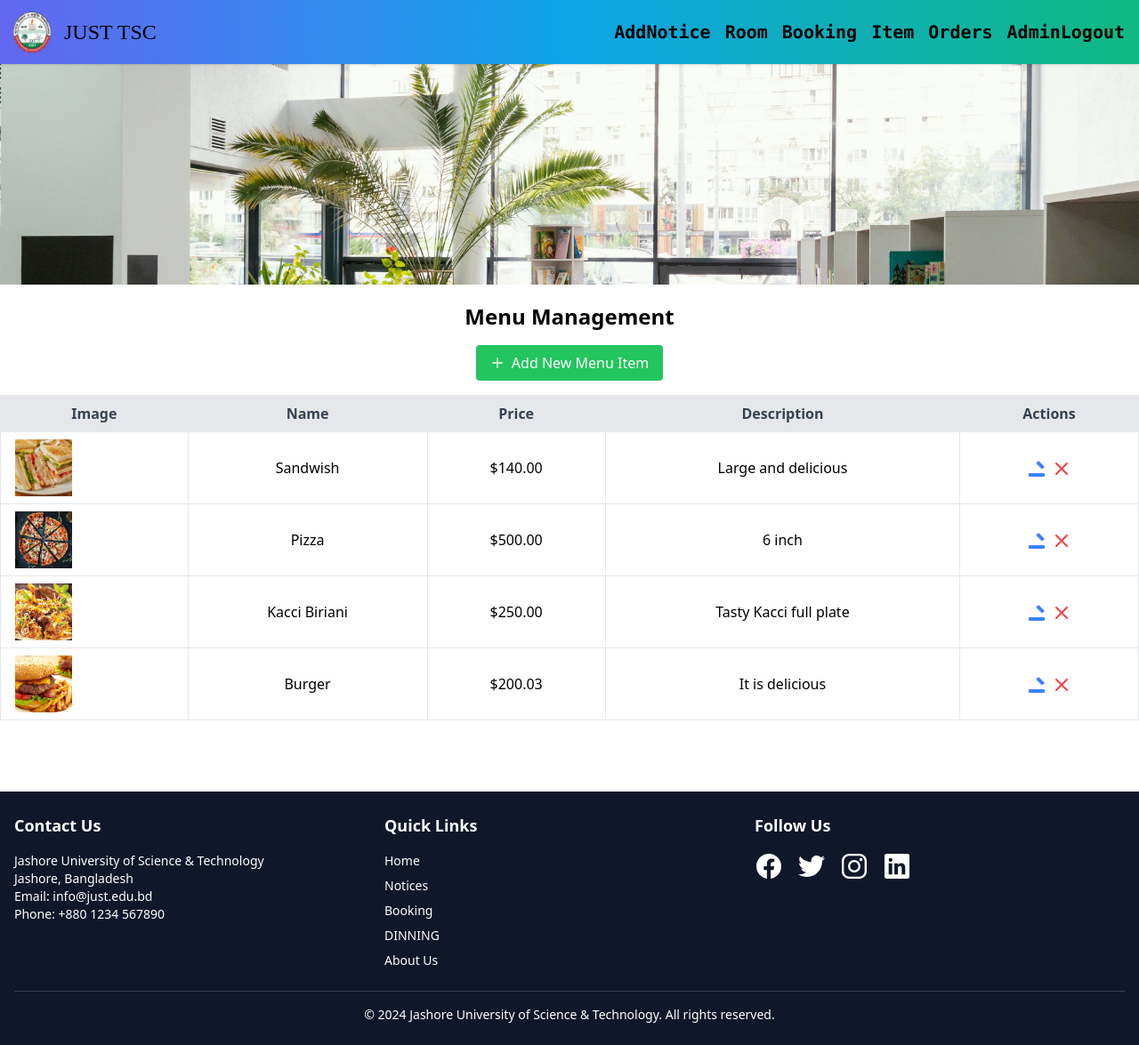
After one commit to joydip12321/TSC, a Django app: page /adminItem/ in a window 1280 px wide. The commit adds this page. Shown: the whole page at 89% size. Run offline with Django 5.2, Linux system fonts and the light colour scheme; a user stored in the database is signed in; data comes from the database, SQL or seed files in the repository; both versions use the stored data as it was after the commit; some libraries are stand-ins or nearby versions.

Commit message:
before custom item req

```diff
--- a/TSC/views.py
+++ b/TSC/views.py
@@ -17,6 +17,8 @@ from .forms import *
 from datetime import datetime,timedelta
 from functools import wraps
 from django.views.decorators.csrf import csrf_exempt
+from django.utils import timezone
+
 
 
 
@@ -301,8 +303,12 @@ def EventRoom(request):
             today = datetime.now().date()
 
             # Combine date with hours to create datetime objects
-            check_in = datetime.combine(parse_date(check_date), datetime.min.time()).replace(hour=int(start_hour))
-            check_out = datetime.combine(parse_date(check_date), datetime.min.time()).replace(hour=int(end_hour))
+            check_in = timezone.make_aware(
+            datetime.combine(parse_date(check_date), datetime.min.time()).replace(hour=int(start_hour))
+            )
+            check_out = timezone.make_aware(
+            datetime.combine(parse_date(check_date), datetime.min.time()).replace(hour=int(end_hour))
+                )
 
             # Validation for check-in and check-out
             if check_in >= check_out:
@@ -327,22 +333,23 @@ def EventRoom(request):
     except EmptyPage:
         available_room = paginator.page(paginator.num_pages)
 
-    hours = list(range(9, 24))  # 9 AM to 11 PM (for start and end times)
+    hours = list(range(9, 23))  # 9 AM to 11 PM (for start and end times)
 
     context = {
         'room': available_room,
         'page_name': "ROOMS",
         'room_type': room_type,
         'hours': hours,
-        'check_date':check_date,
-        'start_hour':start_hour,
-        'end_hour':end_hour,
+        'check_date': check_date,
+        'start_hour': start_hour,
+        'end_hour': end_hour,
     }
     return render(request, "Event_room.html", context)
 
+
 @custom_login_required
 def EventBooking(request,room_no):
-    hours = list(range(9, 24))
+    hours = list(range(9, 23))
 
     user = request.user
     try:
@@ -586,6 +593,7 @@ def Booking_list(request):
 @user_passes_test(is_admin, login_url='/')
 def reject_booking(request, booking_id):
         booking = Booking.objects.get(pk=booking_id)
+        user=booking.user
         user_email = booking.email
         subject = 'Booking Rejection Notification'
         message = (
@@ -600,12 +608,16 @@ def reject_booking(request, booking_id):
         booking.confirmed = 2
 
         booking.save()
+        messages.success(request, f"The booking has been rejected and the notification has been sent to {user_email}.")
+        Notification.objects.create(user=user, message=message)
+
         return redirect('/Booking_list/')
 
 @user_passes_test(is_admin, login_url='/')
 def approve_booking(request, booking_id):
 
         booking = get_object_or_404(Booking, pk=booking_id)
+        user=booking.user
         room = booking.room  # Assuming there is a ForeignKey relationship from Booking to Room
         room.status = 'Not available currently'  # Set status to not available
         room.save()
@@ -624,6 +636,9 @@ def approve_booking(request, booking_id):
         booking.confirmed = 1  # Set the confirmed field to True
 
         booking.save()
+        messages.success(request, f"The booking has been approved and the notification has been sent to {user_email}.")
+        Notification.objects.create(user=user, message=message)
+
         return redirect('/Booking_list/')
 
 @user_passes_test(is_admin, login_url='/')
@@ -636,8 +651,38 @@ def AddItem(request):
 
             messages.success(request, f'Item added successfully.')
 
-        return redirect('/addItem/')
+        return redirect('adminItem')
     return render(request,'Add_item.html',{'itemForm':ItemForm})
+
+@user_passes_test(is_admin, login_url='/')
+def AdminItem(request):
+    menu_items = MenuItem.objects.all().order_by('-id')
+    return render(request,'adminItem.html',{'menu_items':menu_items})
+
+@user_passes_test(is_admin, login_url='/')
+def UpdateItem(request, item_id):
+    item = get_object_or_404(MenuItem, id=item_id)
+    if request.method == 'POST':
+        form = ItemForm(request.POST, request.FILES, instance=item)
+        if form.is_valid():
+            form.save()
+            messages.success(request, 'Menu item updated successfully!')
+            return redirect('adminItem')
+    else:
+        form = ItemForm(instance=item)
+
+    context = {
+        'form': form,
+        'item': item,
+    }
+    return render(request, "update_item.html", context)  # Create a template for updating
+
+@user_passes_test(is_admin, login_url='/')
+def DeleteItem(request, item_id):
+    item = get_object_or_404(MenuItem, id=item_id)  # Fetch the room based on room_id
+    item.delete()  # Delete the room
+    messages.success(request, f'Item {item.name} deleted successfully.')
+    return redirect('adminItem')  # Redirect to room managemen
 
 def Item(request):
     item=MenuItem.objects.all()
@@ -694,6 +739,7 @@ def ViewCart(request):
 
     if request.method == 'POST':
         location = request.POST.get('location')
+        order_time = request.POST.get('order_time')
         items_summary = []
         total_price = 0
         tot_quantity=0
@@ -719,6 +765,7 @@ def ViewCart(request):
             location=location,
             phone=phone,
             role=role,
+            order_time=order_time,
             quantity=tot_quantity,
             price=total_price,
             status='Pending',
@@ -739,6 +786,50 @@ def ViewCart(request):
 def AdminOrder(request):
     orders = Orders.objects.all().order_by('-order_time')   # Retrieve all orders
     return render(request, 'admin_order.html', {'orders': orders})
+@user_passes_test(is_admin, login_url='/')
+def reject_order(request, order_id):
+    order = get_object_or_404(Orders, pk=order_id)
+    user=order.user
+    user_email = order.email
+    subject = 'Order Rejection Notification'
+    message = (
+        f"Dear {order.user},\n\n"
+        f"We regret to inform you that your order (Order ID: {order_id}) has been rejected.\n\n"
+        "If you have any questions, please feel free to contact us.\n\n"
+        "Best regards,\nJUST TSC"
+    )
+    from_email = settings.EMAIL_HOST_USER
+    to_email = [user_email]
+    send_mail(subject, message, from_email, to_email)
+    order.status = 'Out for Delivery'  # Set the status to rejected
+
+    order.save()
+    messages.success(request, f"The order has been rejected and the notification has been sent to {user_email}.")
+    Notification.objects.create(user=user, message=message)
+
+    return redirect('admin_order')  # Redirect to the admin orders page
+
+@user_passes_test(is_admin, login_url='/')
+def approve_order(request, order_id):
+    order = get_object_or_404(Orders, pk=order_id)
+    user=order.user
+    user_email = order.email
+    subject = 'Order Approval Notification'
+    message = (
+        f"Dear {order.user},\n\n"
+        f"We are happy to inform you that your order (Order ID: {order_id}) has been accepted.\n\n"
+        "If you have any questions, please feel free to contact us.\n\n"
+        "Best regards,\nJUST TSC"
+    )
+    from_email = settings.EMAIL_HOST_USER
+    to_email = [user_email]
+    send_mail(subject, message, from_email, to_email)
+    order.status = 'Order Confirmed'  # Set the status to accepted
+    messages.success(request, f"The order has been approved and the notification has been sent to {user_email}.")
+    Notification.objects.create(user=user, message=message)
+
+    order.save()
+    return redirect('admin_order')  # Redirect to the admin orders page
 
 @custom_login_required
 def UserOrderList(request):
@@ -749,3 +840,23 @@ def UserOrderList(request):
 
     # Render the order list template with the fetched orders
     return render(request, 'user_order_list.html', {'orders': orders})
+
+
+
+
+@custom_login_required
+def user_notifications(request):
+    notifications = Notification.objects.filter(user=request.user).order_by('-timestamp')
+
+    notifications.update(read=True)  # Update all notifications to read if you want to mark them as read
+
+    return render(request, 'user_notifications.html', {
+        'notifications': notifications,
+    })
+from django.http import JsonResponse
+
+def get_unread_notification_count(request):
+    if request.user.is_authenticated:
+        unread_count = Notification.objects.filter(user=request.user, read=False).count()
+        return JsonResponse({'unread_count': unread_count})
+    return JsonResponse({'unread_count': 0})
--- a/TSC_Website/urls.py
+++ b/TSC_Website/urls.py
@@ -65,8 +65,12 @@ urlpatterns = [
     path('update_room/<int:room_id>',views.UpdateRoom,name="update_room"),
     path('delete_room/<int:room_id>',views.DeleteRoom,name="delete_room"),
     path('admin_order/',views.AdminOrder,name="admin_order"),
+    path('reject_order/<int:order_id>/', views.reject_order, name='reject_order'),
+    path('approve_order/<int:order_id>/', views.approve_order, name='approve_order'),
 
-
+    path('adminItem/',views.AdminItem,name="adminItem"),
+    path('update_item/<int:item_id>',views.UpdateItem,name="update_item"),
+    path('delete_item/<int:item_id>',views.DeleteItem,name="delete_item"),
 
 
 
@@ -82,7 +86,9 @@ urlpatterns = [
     path('addItem/',views.AddItem,name="addItem"),
     path('item/',views.Item,name="item"),
 
+    path('my_notifications/', views.user_notifications, name='my_notifications'),
 
 
+    path('get_unread_notification_count/', views.get_unread_notification_count, name='get_unread_notification_count'),
 
 ]+static(settings.MEDIA_URL, document_root=settings.MEDIA_ROOT)
--- a/templates/Event_booking.html
+++ b/templates/Event_booking.html
@@ -56,7 +56,7 @@
         endTimeSelect.innerHTML = '<option value="">Select Hour</option>';
 
         // Add options for end time
-        for (let hour = selectedStartTime + 1; hour <= 24; hour++) {  // Assuming max hour is 20
+        for (let hour = selectedStartTime + 1; hour < 24; hour++) {  // Assuming max hour is 20
             endTimeSelect.innerHTML += `<option value="${hour}">${hour}:00</option>`;
         }
     }
--- /dev/null
+++ b/templates/adminItem.html
@@ -0,0 +1,63 @@
+{% extends "Room_navbar.html" %}
+
+{% block first %}
+<div class="container mx-auto mt-5 mb-20 text-center">
+    <h1 class="text-2xl font-bold mb-4">Menu Management</h1>
+
+    <!-- Add New Menu Item Button -->
+    <div class="mb-4">
+        <a href="{% url 'addItem' %}" class="inline-flex items-center bg-green-500 text-white px-4 py-2 rounded hover:bg-green-600">
+            <svg class="w-4 h-4 mr-2" fill="none" stroke="currentColor" viewBox="0 0 24 24" xmlns="http://www.w3.org/2000/svg">
+                <path stroke-linecap="round" stroke-linejoin="round" stroke-width="2" d="M12 4v16m8-8H4"></path>
+            </svg>
+            Add New Menu Item
+        </a>
+    </div>
+
+    <table class="min-w-full bg-white border border-gray-300 mx-auto">
+        <thead>
+            <tr class="bg-gray-200 text-gray-700">
+                <th class="py-2 px-4 border">Image</th>
+                <th class="py-2 px-4 border">Name</th>
+                <th class="py-2 px-4 border">Price</th>
+                <th class="py-2 px-4 border">Description</th>
+                <th class="py-2 px-4 border">Actions</th>
+            </tr>
+        </thead>
+        <tbody>
+            {% for item in menu_items %}
+            <tr class="hover:bg-gray-100">
+                <td class="py-2 px-4 border">
+                    {% if item.image %}
+                        <img src="{{ item.image.url }}" alt="{{ item.name }}" class="w-16 h-16 object-cover">
+                    {% else %}
+                        <span>No Image</span>
+                    {% endif %}
+                </td>
+                <td class="py-2 px-4 border">{{ item.name }}</td>
+                <td class="py-2 px-4 border">${{ item.price }}</td>
+                <td class="py-2 px-4 border">{{ item.description }}</td>
+                <td class="py-2 px-4 border">
+                    <a href="{% url 'update_item' item.id %}" class="text-blue-500 hover:text-blue-700">
+                        <svg class="w-6 h-6 inline" fill="none" stroke="currentColor" viewBox="0 0 24 24" xmlns="http://www.w3.org/2000/svg"><path stroke-linecap="round" stroke-linejoin="round" stroke-width="2" d="M14.121 4.379l5.5 5.5-1.414 1.415-5.5-5.5 1.414-1.415zM4 20h16v-2H4v2z"></path></svg>
+                    </a>
+                    <form action="{% url 'delete_item' item.id %}" method="POST" style="display: inline;" onsubmit="return confirmDelete();">
+                        {% csrf_token %}
+                        <button type="submit" class="text-red-500 hover:text-red-700">
+                            <svg class="w-6 h-6 inline" fill="none" stroke="currentColor" viewBox="0 0 24 24" xmlns="http://www.w3.org/2000/svg"><path stroke-linecap="round" stroke-linejoin="round" stroke-width="2" d="M6 18L18 6M6 6l12 12"></path></svg>
+                        </button>
+                    </form>
+                </td>
+            </tr>
+            {% endfor %}
+        </tbody>
+    </table>
+</div>
+
+<script>
+    function confirmDelete() {
+        return confirm("Are you sure you want to delete this menu item?");
+    }
+</script>
+
+{% endblock %}
--- a/templates/navbar.html
+++ b/templates/navbar.html
@@ -78,7 +78,7 @@
                     <a href="{% url 'Booking_list' %}" class="text-xl hover:sm:text-white hover:hover:text-pink-50 duration-500">Booking</a>
                     </li>
                     <li class="mx-2 my-6 md:my-0 " >
-                        <a href="{% url 'addItem' %}" class="text-xl hover:sm:text-white hover:hover:text-pink-50 duration-500">AddItem</a>
+                        <a href="{% url 'adminItem' %}" class="text-xl hover:sm:text-white hover:hover:text-pink-50 duration-500">Item</a>
                     </li>
                     <li class="mx-2 my-6 md:my-0 " >
                         <a href="{% url 'admin_order' %}" class="text-xl hover:sm:text-white hover:hover:text-pink-50 duration-500">Orders</a>
@@ -92,6 +92,14 @@
                 <li class="mx-2 my-6 md:my-0 " >
                     <a href="{% url 'home' %}" class="text-xl hover:sm:text-white hover:hover:text-pink-50 duration-500">HOME</a>
                 </li>
+                {% if user.is_authenticated %}
+                <li class="relative group mx-2 my-6 md:my-0">
+                    <a href="{% url 'my_notifications' %}" class="text-xl hover:sm:text-white hover:text-white duration-500 flex items-center">
+                        <i class="fas fa-bell text-lg"></i> <!-- Notification icon -->
+                        <span class="unread-count ml-1 bg-red-500 text-white rounded-full h-5 w-5 flex items-center justify-center absolute top-0 right-0 transform translate-x-1/2 -translate-y-1/2 text-xs" style="display: none;">0</span>
+                    </a>
+                </li>
+            {% endif %}
                 <li class="mx-2 my-6 md:my-0">
 
                     <a href="{% url 'notice' %}" class="text-xl hover:sm:text-white hover:text-pink-50 duration-500">NOTICES</a>
@@ -141,14 +149,18 @@
                             <a href="{% url 'item' %}" class="block">OurMenu</a>
                         </li>
                         <!-- Dropdown Item 2 -->
-                        <li class="px-4 py-2 hover:bg-blue-700">
-                            <a href="{% url 'view_cart' %}" class="block">MyCart</a>
-                        </li>
+
                         <li class="px-4 py-2 hover:bg-blue-700">
                             <a href="{% url 'my_orders' %}" class="block">MyOrders</a>
                         </li>
                     </ul>
                 </li>
+
+
+
+
+                {% if user.is_authenticated %}
+
                 <li class="relative group mx-2 my-6 md:my-0">
                     <!-- Cart Icon with SVG -->
                     <a href="{% url 'view_cart' %}" class="text-xl hover:sm:text-white hover:text-white duration-500 flex items-center">
@@ -162,14 +174,14 @@
                         {% endif %}
                     </a>
                 </li>
+                {%endif%}
 
 
-
-
+<!--
                 <li class="mx-2 my-6 md:my-0">
                     <a href="#" class="text-xl hover:sm:text-white hover:text-pink-50 duration-500">AboutUS</a>
                 </li>
-
+                -->
 
                 <li class="relative group mx-2 my-6 md:my-0">
                     {% if user.is_authenticated %}
@@ -191,15 +203,21 @@
                     <!-- Dropdown -->
                     <ul class="absolute hidden group-hover:block bg-green-600 shadow-lg py-2 w-auto text-black z-50 rounded-md" style="left: -10px;"> <!-- Adjusted left position -->
                         <!-- Dropdown Item 1 -->
+
+
+
                         {% if not user.is_authenticated %}
 
                         <li class="px-1 py-2 hover:bg-blue-700">
                             <a href="{% url 'register' %}" class="block">Register</a>
                         </li>
                         {%endif%}
+
+
                         <li class="px-1 py-2 hover:bg-blue-700">
                             <a href="{% url 'AdminLogin' %}" class="block">AdminLogin</a>
                         </li>
+
                         <!-- Dropdown Item 2 -->
                     </ul>
                 </li>
@@ -277,6 +295,26 @@
                 list.classList.remove('top-[80px]', 'opacity-100', 'menu-visible');
             }
         }
+
+    function updateUnreadCount() {
+        fetch("{% url 'get_unread_notification_count' %}")
+            .then(response => response.json())
+            .then(data => {
+                const countElement = document.querySelector('.unread-count');
+                if (data.unread_count > 0) {
+                    countElement.innerText = data.unread_count;
+                    countElement.style.display = 'inline'; // Show the count
+                } else {
+                    countElement.style.display = 'none'; // Hide the count
+                }
+            });
+    }
+
+    // Call updateUnreadCount every 10 seconds
+    setInterval(updateUnreadCount, 10000);
+    // Call once on page load
+    updateUnreadCount();
+
     </script>
 </body>
 
--- a/templates/user_order_list.html
+++ b/templates/user_order_list.html
@@ -24,7 +24,7 @@
                     <p class="text-gray-700"><strong>Total Price:</strong> ${{ order.price }}</p>
                 </div>
                 <div class="">
-                    <p class="text-gray-700"><strong>Order Time: </strong> {{ order.order_time }}</p>
+                    <p class="text-gray-700"><strong>Delivery Time: </strong> {{ order.order_time }}</p>
                 </div>
             </div>
             </div>
```
Also changed, not shown: TSC/models.py (+11 -1 lines), templates/Event_room.html (+21 -6 lines), templates/admin_order.html (+6 -6 lines), templates/cart.html (+6 -1 lines), templates/update_item.html (added, +25 -0 lines), templates/user_notifications.html (added, +30 -0 lines), TSC/migrations/0014_notification.py (added), TSC/migrations/0015_notification_read.py (added), TSC/migrations/0016_alter_orders_order_time.py (added), db.sqlite3, media/img/sandwich_f9pQohZ.jpg (added).
